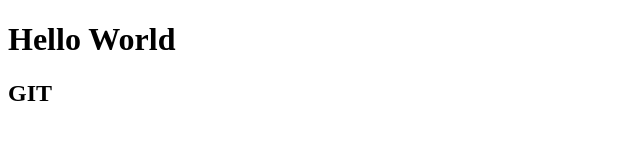
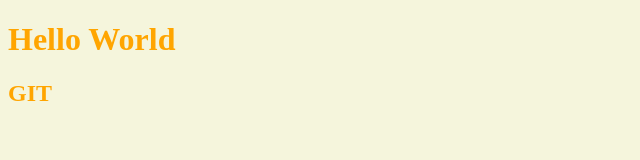
Before and after one commit to mayhemking007/branchingdemorepo, a plain HTML site: page index.html in a window 1280 px wide. Shown: the whole page, without its empty margins (0-640 px from the left). Drawn offline with Linux system fonts and the light colour scheme.

Commit message:
design first commit

```diff
--- a/index.html
+++ b/index.html
@@ -4,6 +4,7 @@
     <meta charset="UTF-8">
     <meta name="viewport" content="width=device-width, initial-scale=1.0">
     <title>Document</title>
+    <link rel = "stylesheet" href = "style.css" >
 </head>
 <body>
     <h1>Hello World</h1>
--- /dev/null
+++ b/style.css
@@ -0,0 +1,4 @@
+body {
+    background-color: beige;
+    color : orange;
+}
```
